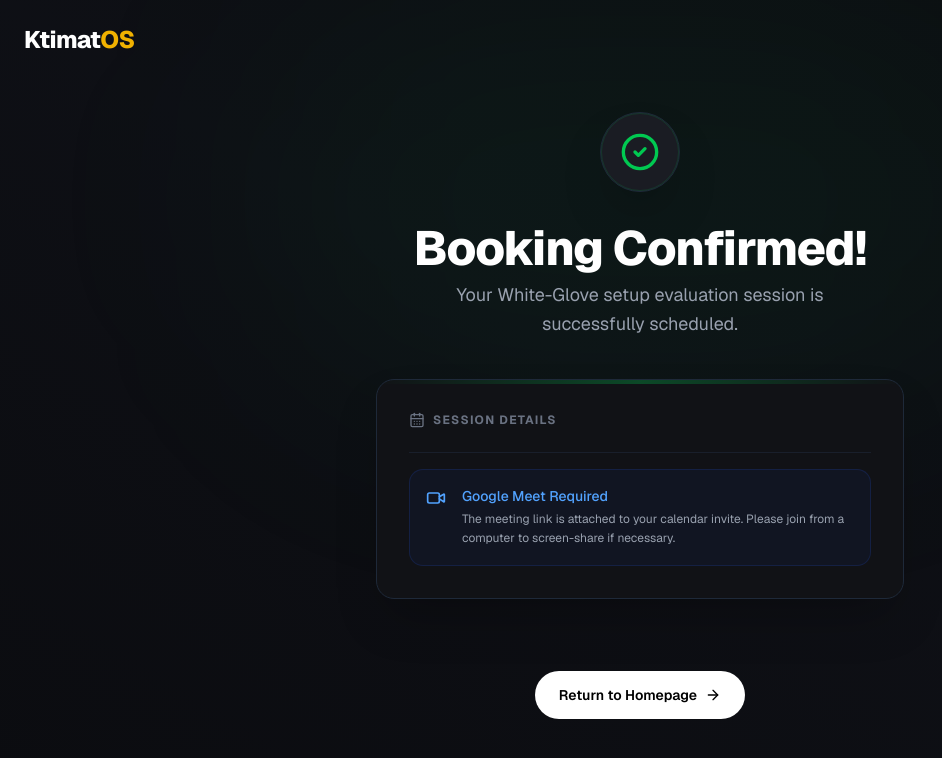
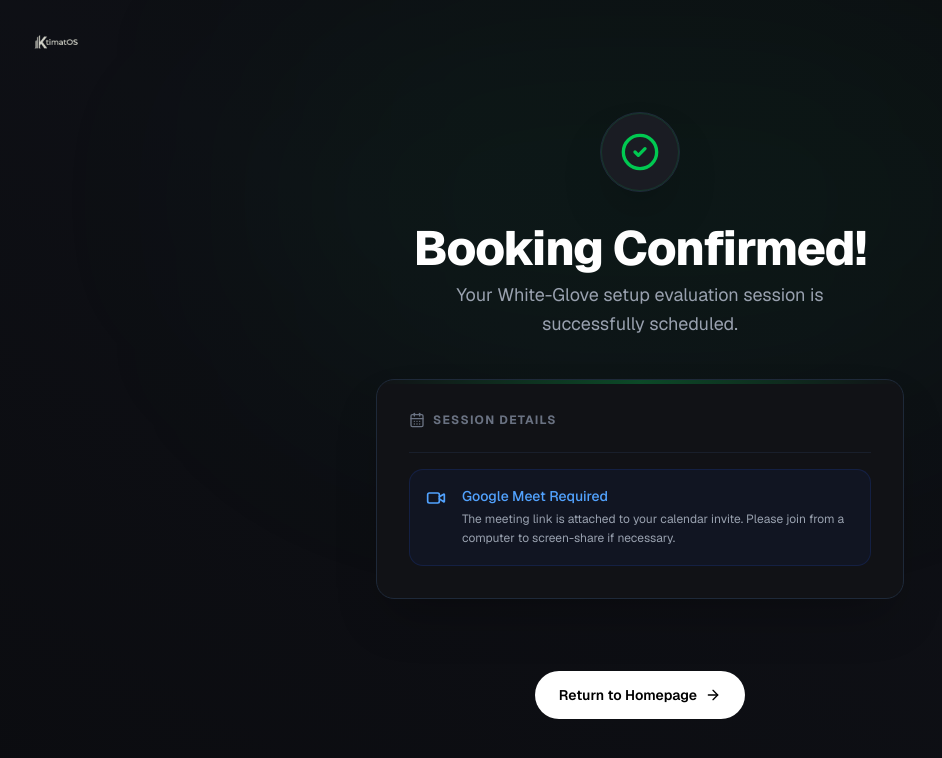
Before and after one commit to anasbcf/ktimatos, a Next.js app: page /book/thanks in a window 1280 px wide. Shown: the top 758 px of the page, without its empty margins (0-942 px from the left). Built offline with nearby package versions, Linux system fonts and the light colour scheme.

Commit message:
fix(ui): synchronize book flow logos & fix impersonation redirect error handling

```diff
--- a/app/book/page.tsx
+++ b/app/book/page.tsx
@@ -21,10 +21,12 @@ function BookContent() {
             <div className="max-w-4xl mx-auto w-full px-6 flex-1">
 
                 <header className="mb-8 text-center">
-                    <Link href="/">
-                        <h1 className="text-3xl font-extrabold text-white tracking-tight mb-3 hover:opacity-80 transition-opacity inline-block cursor-pointer">
-                            Ktimat<span className="text-yellow-500">OS</span>
-                        </h1>
+                    <Link href="/" className="inline-block group">
+                        <img
+                            src="/logotipo.png"
+                            alt="KtimatOS Logo"
+                            className="h-11 w-auto group-hover:opacity-80 transition-opacity mx-auto"
+                        />
                     </Link>
                     <p className="text-gray-400 mt-2 text-[15px]">
                         Please select a time manually below.
--- a/app/book/thanks/page.tsx
+++ b/app/book/thanks/page.tsx
@@ -102,10 +102,12 @@ export default function BookThanksPage() {
             <div className="absolute top-0 left-1/2 -translate-x-1/2 w-full max-w-3xl h-[400px] bg-green-500/5 blur-[120px] pointer-events-none rounded-full" />
 
             <header className="absolute top-0 w-full p-6 z-20">
-                <Link href="/">
-                    <h2 className="text-2xl font-extrabold text-white tracking-tight hover:opacity-80 transition-opacity cursor-pointer text-center md:text-left">
-                        Ktimat<span className="text-yellow-500">OS</span>
-                    </h2>
+                <Link href="/" className="flex items-center gap-2 group">
+                    <img
+                        src="/logotipo.png"
+                        alt="KtimatOS Logo"
+                        className="h-9 w-auto group-hover:opacity-80 transition-opacity mx-auto md:mx-0"
+                    />
                 </Link>
             </header>
 
--- a/components/tenant-actions.tsx
+++ b/components/tenant-actions.tsx
@@ -5,6 +5,7 @@ import { setupTenantAction, sendTenantInviteAction } from "@/app/admin/actions"
 import { enableImpersonationAction } from '@/lib/impersonation'
 import { toast } from "sonner"
 import { Loader2, KeyRound, Mail, ExternalLink, VenetianMask } from "lucide-react"
+import { isRedirectError } from "next/dist/client/components/redirect"
 import { useState } from "react"
 import {
     DropdownMenu,
@@ -25,6 +26,7 @@ export function TenantActions({ orgId, email }: { orgId: string, email?: string
             await enableImpersonationAction(orgId)
             // The action will automatically redirect to /dashboard
         } catch (err) {
+            if (isRedirectError(err)) throw err;
             console.error(err)
             toast.error("Failed to assume identity. Check logs.")
             setLoadingImpersonate(false) // Only stop loading if error, redirect handles success
```
